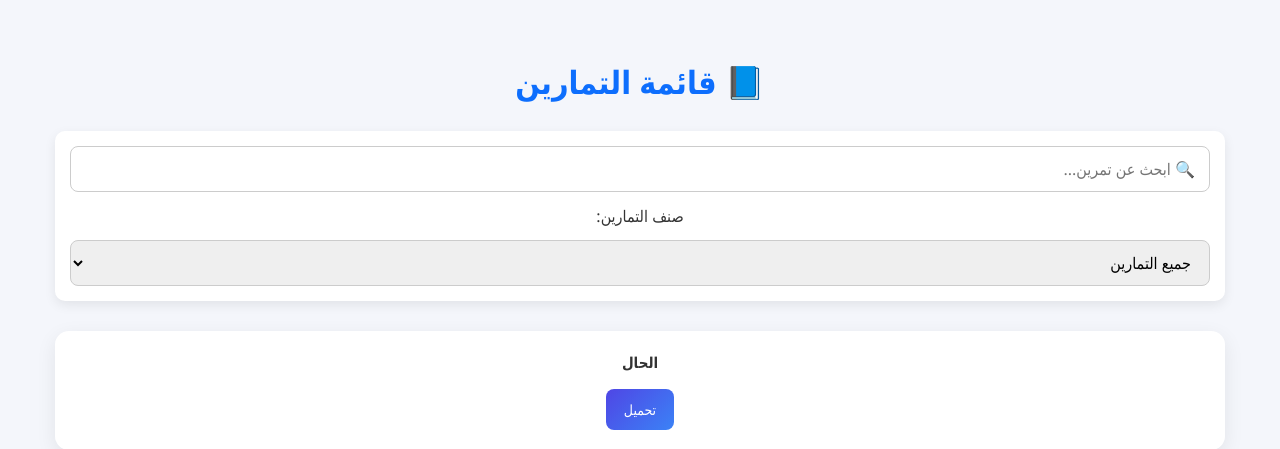
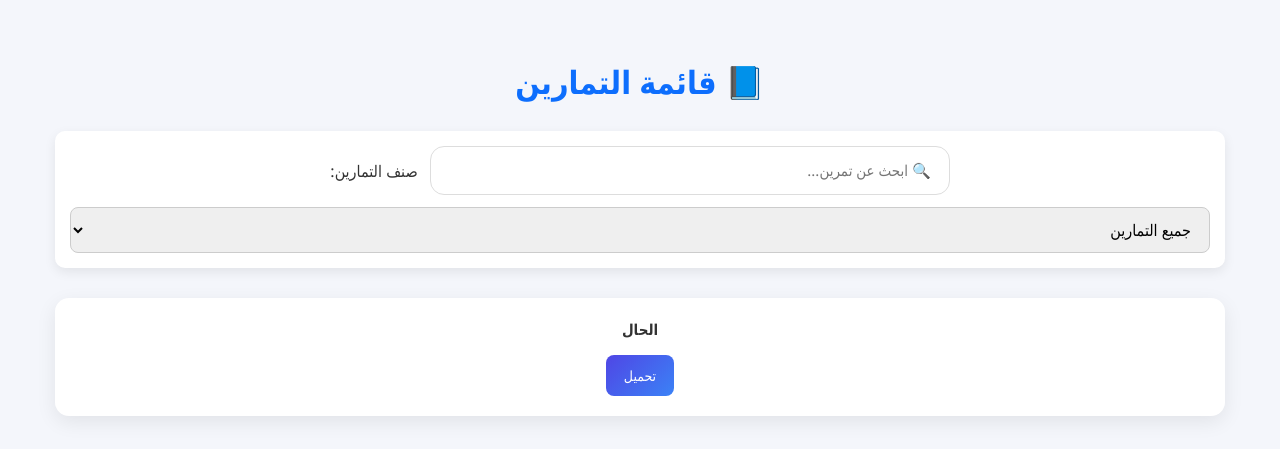
Before and after one commit to MOHAMMEDZG/my-django-project, a Django app: page /exercises_list/ in a window 1280 px wide. Shown: the part 98-547 px from the top of the page. Run offline with Django 5.2, Linux system fonts and the light colour scheme; data comes from the database, SQL or seed files in the repository.

Commit message:
Update exercises_list.css

```diff
--- a/static/css/exercises_list.css
+++ b/static/css/exercises_list.css
@@ -71,6 +71,33 @@
     border-radius: 8px;
     border: 1px solid #ccc;
     min-width: 200px;
+}
+/* ===== SEARCH INPUT STYLE ===== */
+#searchInput {
+    width: 100%;
+    max-width: 520px;
+    padding: 12px 18px;
+    font-size: 15px;
+    border-radius: 14px;
+    border: 1px solid #ddd;
+    outline: none;
+    transition: all 0.3s ease;
+    background: #fff;
+}
+
+/* Hover & Focus */
+#searchInput:focus {
+    border-color: #0d6efd;
+    box-shadow: 0 0 0 3px rgba(13,110,253,.15);
+}
+
+/* Responsive*/
+@media (max-width: 576px) {
+    #searchInput {
+        max-width: 100%;
+        font-size: 14px;
+        padding: 11px 14px;
+    }
 }
 
 /* =========================
```
